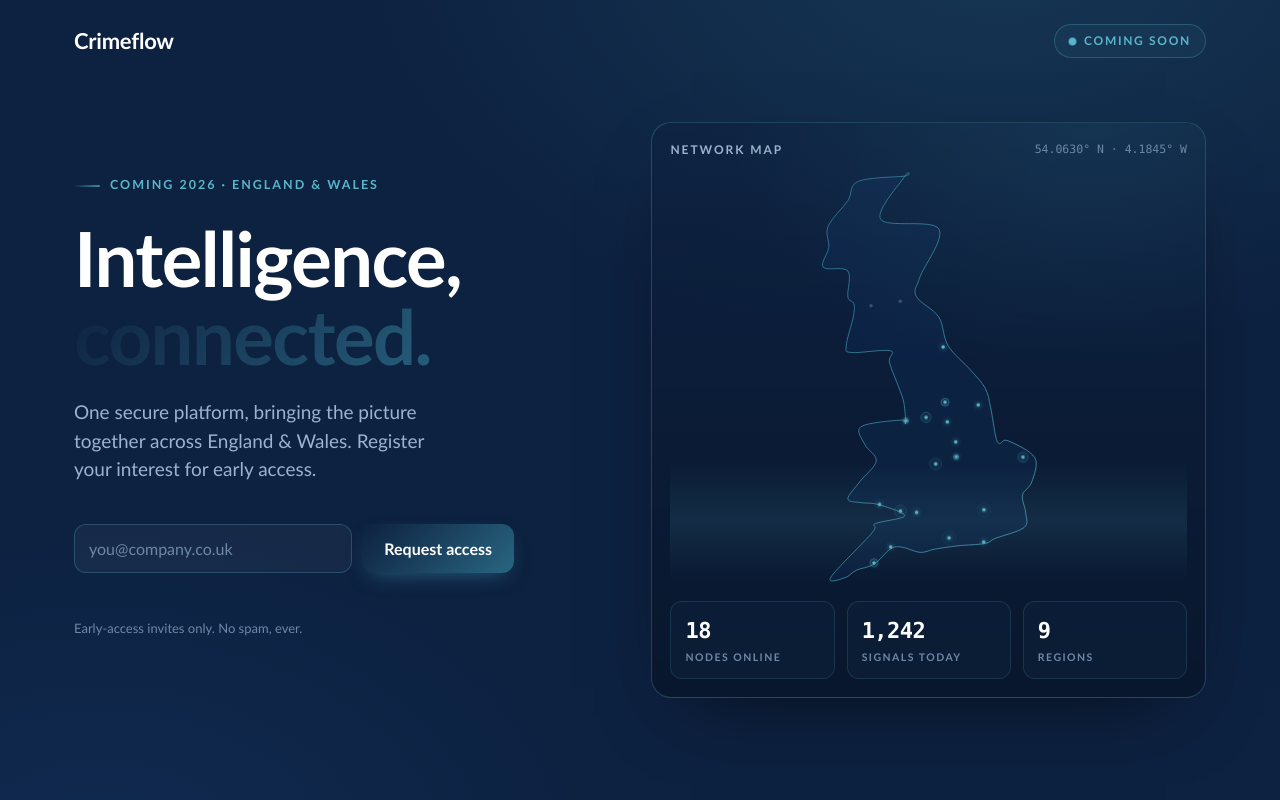
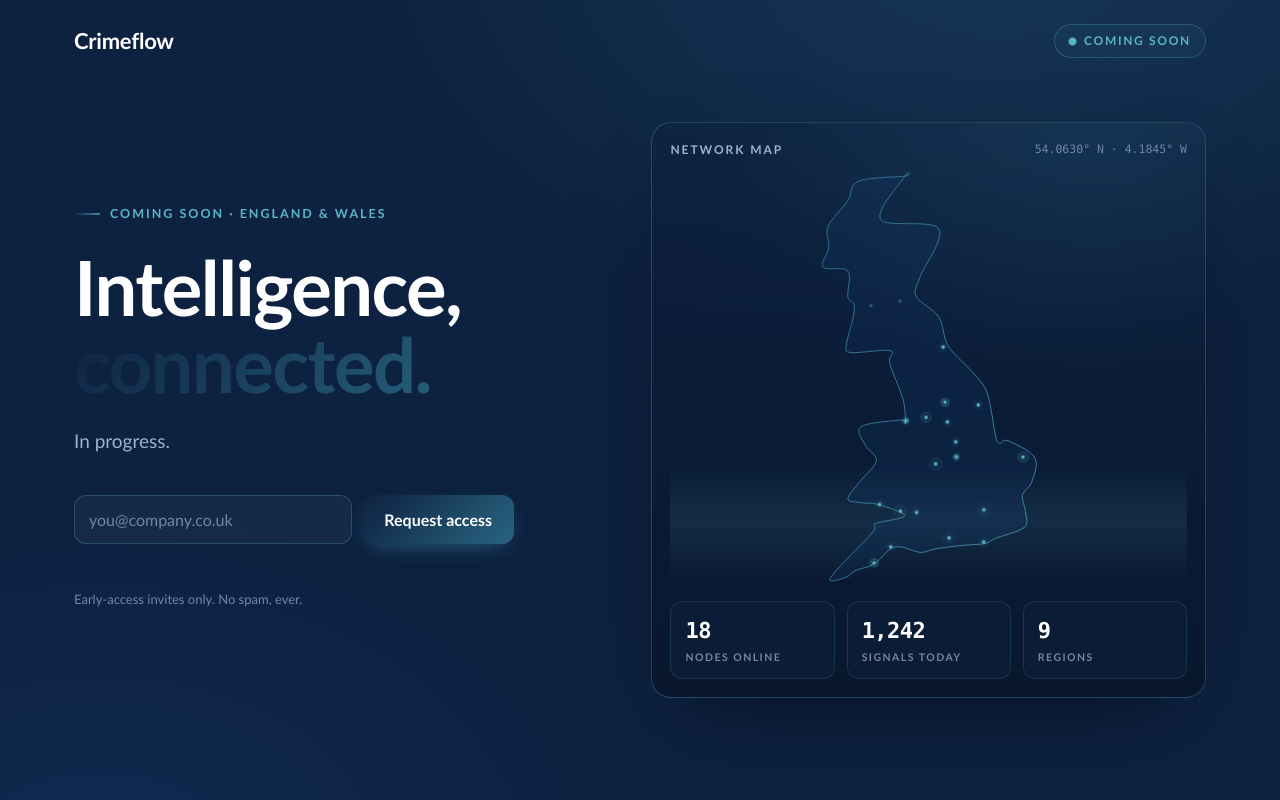
Before and after one commit to callumsims44/crimeflow-web, a plain HTML site: page index.html in a window 1280 px wide. Shown: the top 800 px of the page. Drawn offline with Linux system fonts and the light colour scheme.

Commit message:
Update index.html

```diff
--- a/index.html
+++ b/index.html
@@ -178,9 +178,9 @@ footer{position:relative;z-index:1;border-top:1px solid var(--line);margin-top:v
 <div class="wrap">
   <section class="hero">
     <div class="intro">
-      <span class="eyebrow"><span class="gd"></span>Coming 2026 · England &amp; Wales</span>
+      <span class="eyebrow"><span class="gd"></span>Coming soon · England &amp; Wales</span>
       <h1>Intelligence,<br><span class="accent">connected.</span></h1>
-      <p class="lede">One secure platform, bringing the picture together across England &amp; Wales. Register your interest for early access.</p>
+      <p class="lede">In progress.</p>
 
       <form id="f" novalidate>
         <label class="field" for="email">
```
